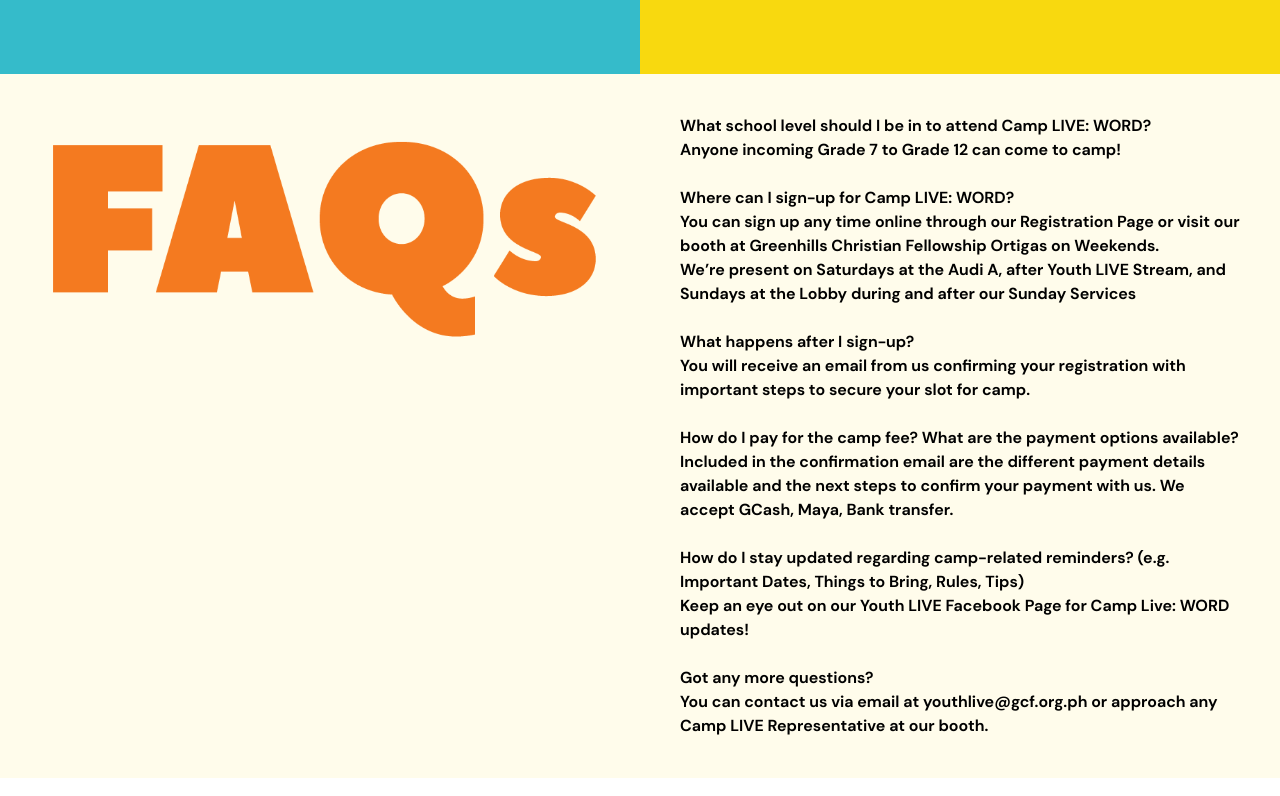
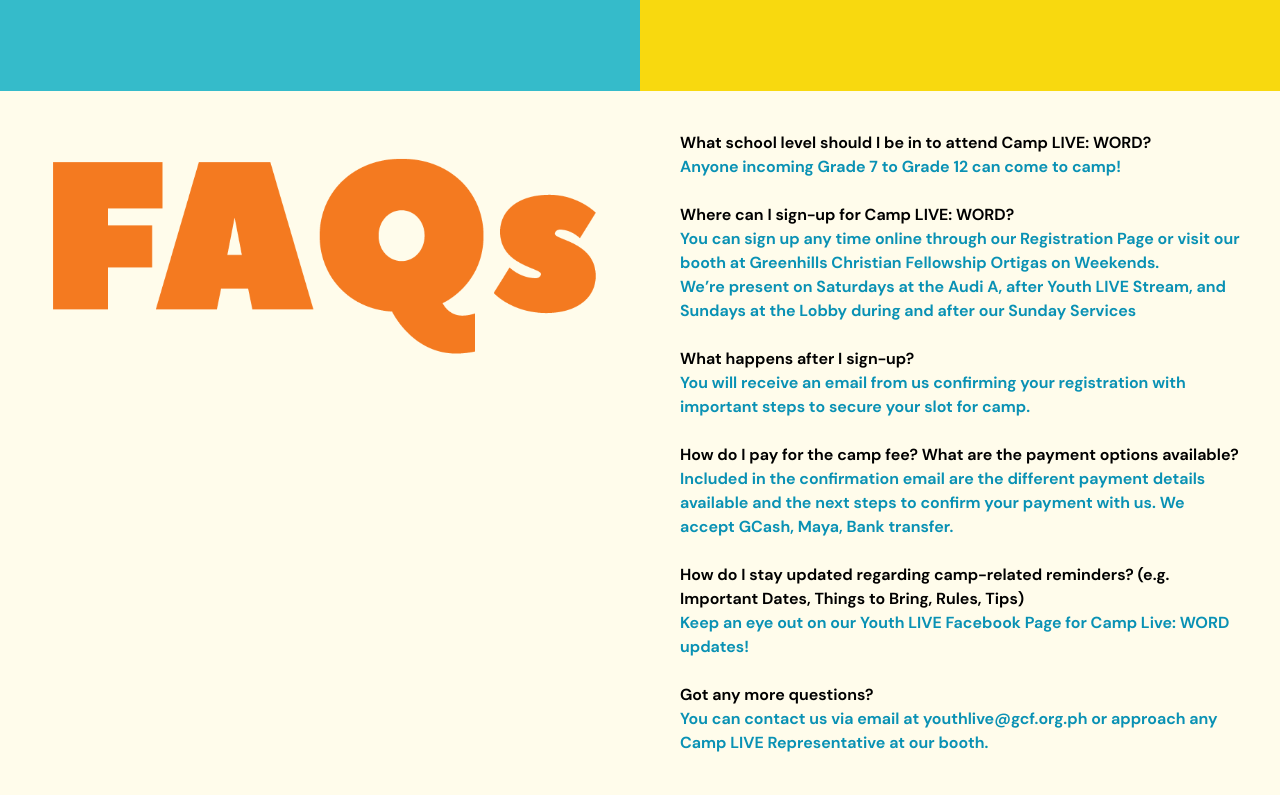
Before and after one commit to montanohanz/youthlive-campstaff, a Next.js app: page / in a window 1280 px wide. Shown: the part 1440-2236 px from the top of the page. Built offline with nearby package versions, Linux system fonts and the light colour scheme.

Commit message:
deets section bugfix

```diff
--- a/components/2023.js
+++ b/components/2023.js
@@ -77,7 +77,7 @@ function Deets(props) {
     return (
         <div className="flex flex-auto flex-col md:flex-row">
             <div className='basis-1/2 bg-2023-moonstone bg-cover py-52'>
-                <img className="p-4 max-w-lg mx-auto" src={cl2023.src} />
+                <img className="p-4 scale-75 mx-auto" src={cl2023.src} />
             </div>
             <div className='basis-1/2 bg-2023-sbyellow py-24'>
                 <div className='rounded-lg bg-2023-ivory m-2 p-2 max-w-lg mx-auto'>
@@ -147,7 +147,7 @@ function FAQ(props) {
             <div className='order-1 basis-1/2 p-10'>
                 <ul>
                     <li>What school level should I be in to attend Camp LIVE: WORD?
-                        <ul><li>
+                        <ul><li className='text-2023-bondiblue'>
                             Anyone incoming Grade 7 to Grade 12 can come to camp!
                         </li></ul>
                     </li>
@@ -155,7 +155,7 @@ function FAQ(props) {
                 <br />
                 <ul>
                     <li>Where can I sign-up for Camp LIVE: WORD?
-                        <ul><li>
+                        <ul><li className='text-2023-bondiblue'>
                         You can sign up any time online through our Registration Page or visit our booth at Greenhills Christian Fellowship Ortigas on Weekends. <br />
                         We’re present on Saturdays at the Audi A, after Youth LIVE Stream, and Sundays at the Lobby during and after our Sunday Services
                         </li></ul>
@@ -164,7 +164,7 @@ function FAQ(props) {
                 <br />
                 <ul>
                     <li>What happens after I sign-up?
-                        <ul><li>
+                        <ul><li className='text-2023-bondiblue'>
                         You will receive an email from us confirming your registration with important steps to secure your slot for camp.
                         </li></ul>
                     </li>
@@ -172,7 +172,7 @@ function FAQ(props) {
                 <br />
                 <ul>
                     <li>How do I pay for the camp fee? What are the payment options available?
-                        <ul><li>
+                        <ul><li className='text-2023-bondiblue'>
                         Included in the confirmation email are the different payment details available and the next steps to confirm your payment with us.
                         We accept GCash, Maya, Bank transfer.
                         </li></ul>
@@ -181,7 +181,7 @@ function FAQ(props) {
                 <br />
                 <ul>
                     <li>How do I stay updated regarding camp-related reminders? (e.g. Important Dates, Things to Bring, Rules, Tips)
-                        <ul><li>
+                        <ul><li className='text-2023-bondiblue'>
                         Keep an eye out on our Youth LIVE Facebook Page for Camp Live: WORD updates!
                         </li></ul>
                     </li>
@@ -189,7 +189,7 @@ function FAQ(props) {
                 <br />
                 <ul>
                     <li>Got any more questions?
-                        <ul><li>
+                        <ul><li className='text-2023-bondiblue'>
                         You can contact us via email at youthlive@gcf.org.ph or approach any Camp LIVE Representative at our booth.
                         </li></ul>
                     </li>
```
